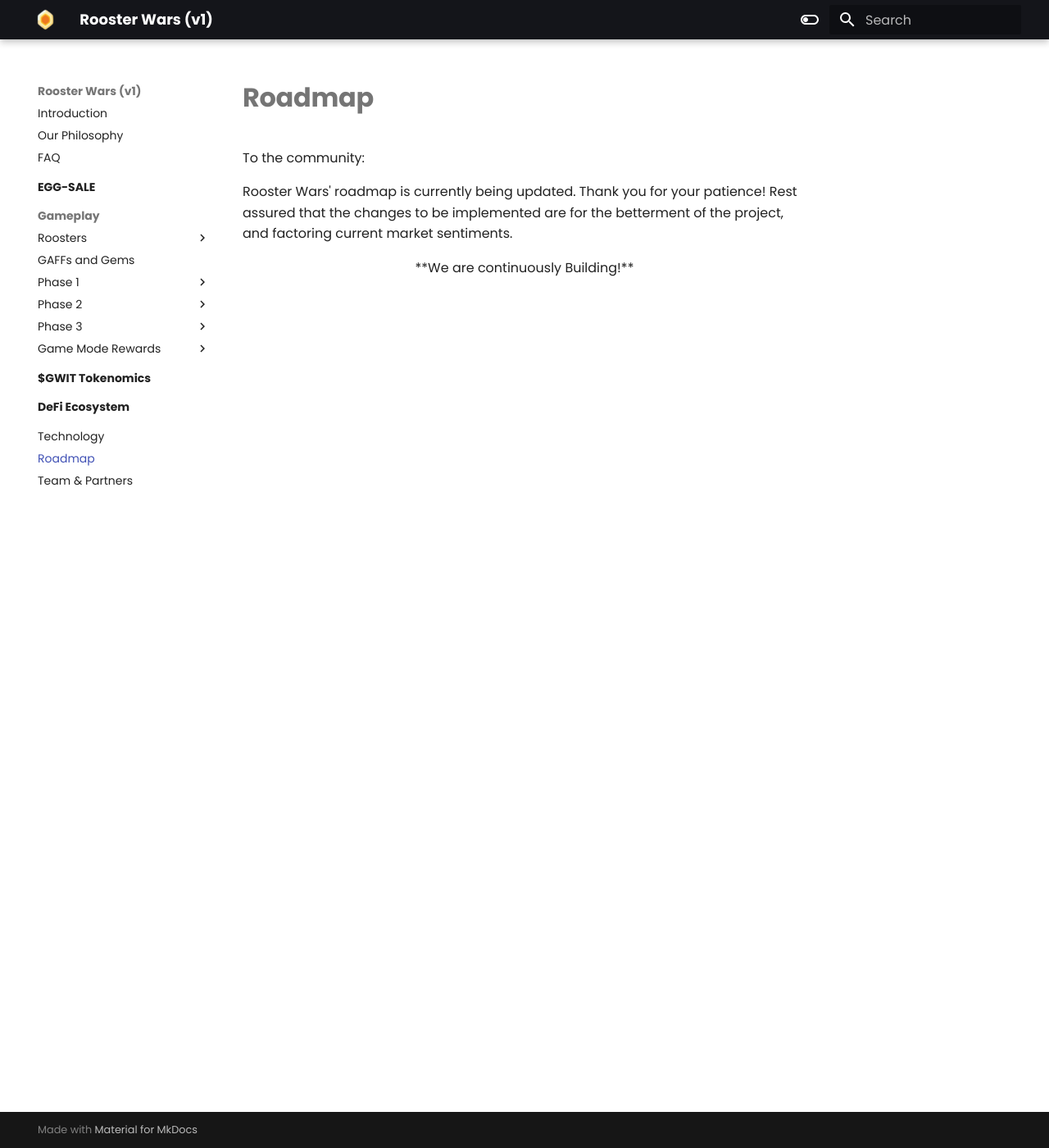
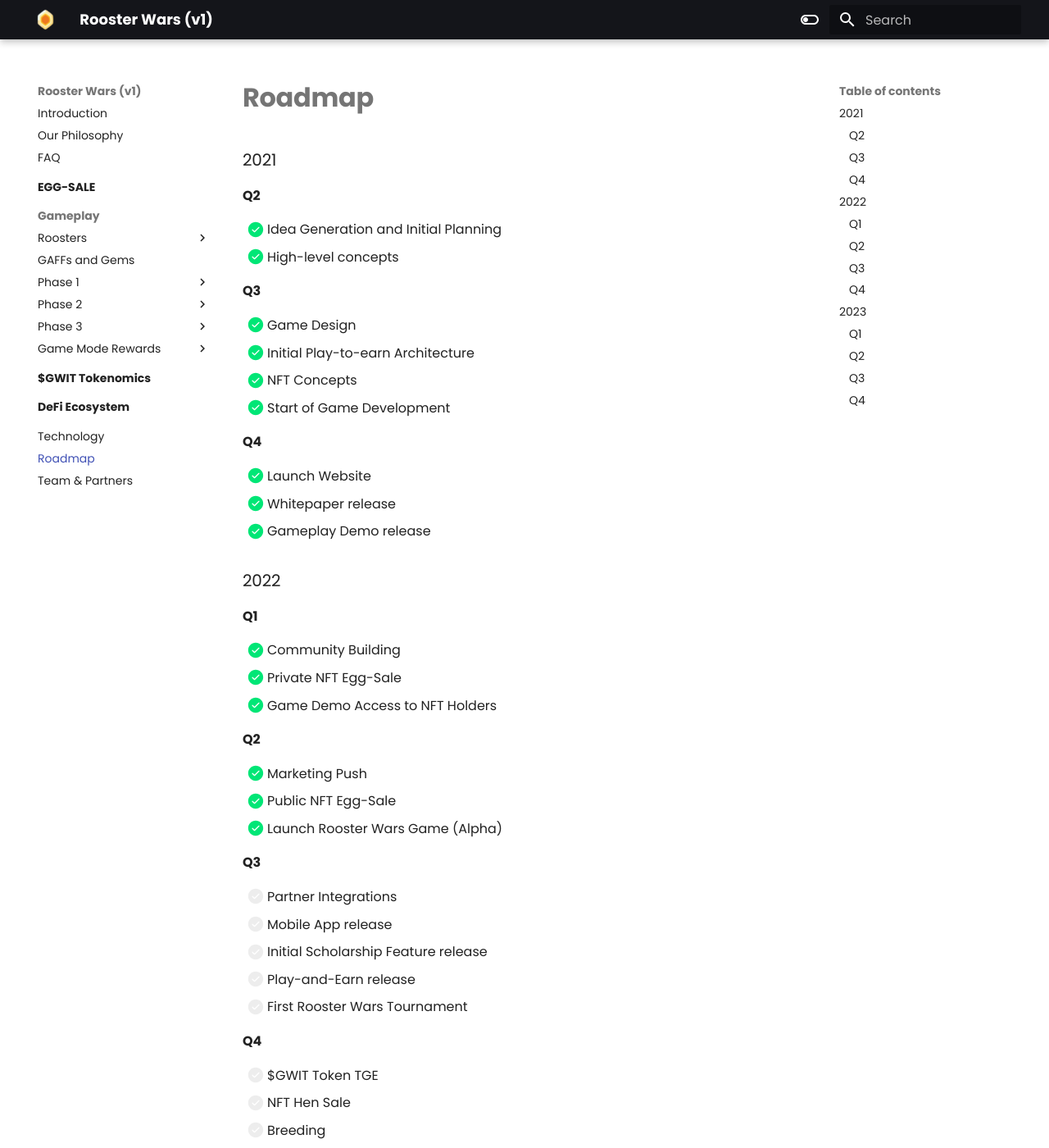
Before and after one commit to AshtreeBV/roosterwars-whitepaper, an MkDocs documentation site: the page built from docs/roadmap.md, in a window 1280 px wide and 1400 px high. Shown: the whole window at 82% size. Built offline with MkDocs 1.6.1 and Material for MkDocs 9.7.7, drawn with Linux system fonts in a browser that asks for light colours; some of the changed text lies outside the part shown.

Commit message:
updated roadmap

```diff
--- a/docs/roadmap.md
+++ b/docs/roadmap.md
@@ -1,5 +1,5 @@
 # **Roadmap**
-
+<!--
 To the community:
 
 Rooster Wars' roadmap is currently being updated. Thank you for your patience!
@@ -10,8 +10,9 @@ Rest assured that the changes to be implemented are for the betterment of the pr
 **We are continuously Building!**
 
 </center>
+-->
 
-<!--
+
 ### 2021
 
 #### Q2
@@ -31,29 +32,53 @@ Rest assured that the changes to be implemented are for the betterment of the pr
 - [x] Launch Website
 - [x] Whitepaper release
 - [x] Gameplay Demo release
-- [x] Private Egg-Sale
 
 ### 2022
 
 #### Q1
 
-- [ ] Strengthen Social Media Channels
-- [ ] NFT Egg-Sale
-- [ ] Launch Rooster Wars Game (Alpha)
+- [x] Community Building
+- [x] Private NFT Egg-Sale
+- [x] Game Demo Access to NFT Holders
+
+#### Q2
+
+- [x] Marketing Push
+- [x] Public NFT Egg-Sale
+- [x] Launch Rooster Wars Game (Alpha)
 
 #### Q3
 
-- [ ] Launch Scholarship-Manager Smart Contract platform
-- [ ] Launch Marketplace
+- [ ] Partner Integrations
+- [ ] Mobile App release
+- [ ] Initial Scholarship Feature release
+- [ ] Play-and-Earn release
+- [ ] First Rooster Wars Tournament
+
+#### Q4
+
+- [ ] $GWIT Token TGE
+- [ ] NFT Hen Sale
+- [ ] Breeding
+
+### 2023
+
+#### Q1
+
+- [ ] Planet Galleos World Adventure
+- [ ] Farm Management
+
+#### Q2
+
+- [ ] Custom Arena
+- [ ] Blacksmith (Item Crafting)
 
 #### Q3
 
-- [ ] Breeding & Hen Sale
-- [ ] Farm Management
+- [ ] Interactive AI Powered Manga
+- [ ] Arena Management
 
 #### Q4
 
-- [ ] Land Sale & World map
-- [ ] Expedition mode
-
--->
+- [ ] Customaziable Game Modes
+- [ ] DAO Integration
```
